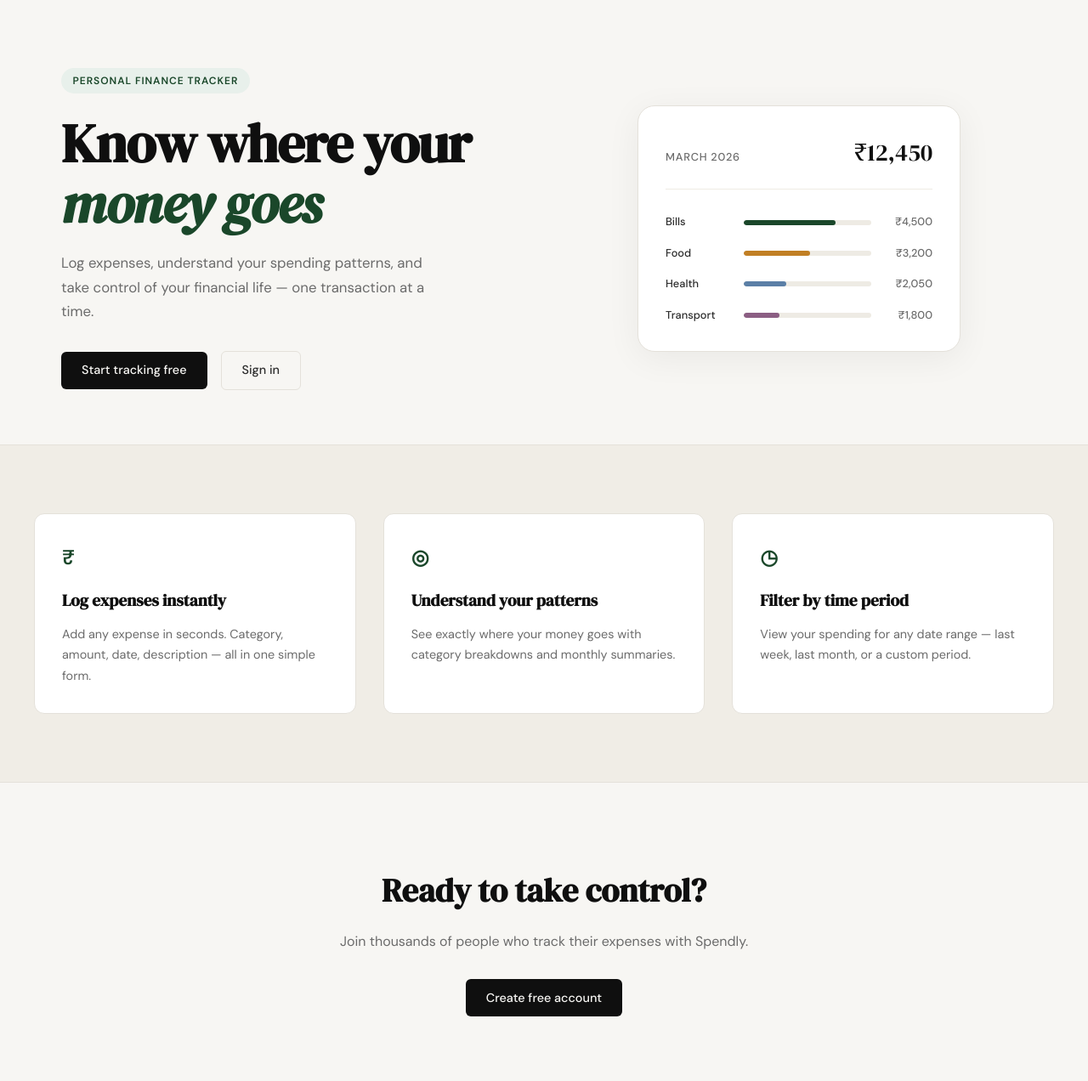
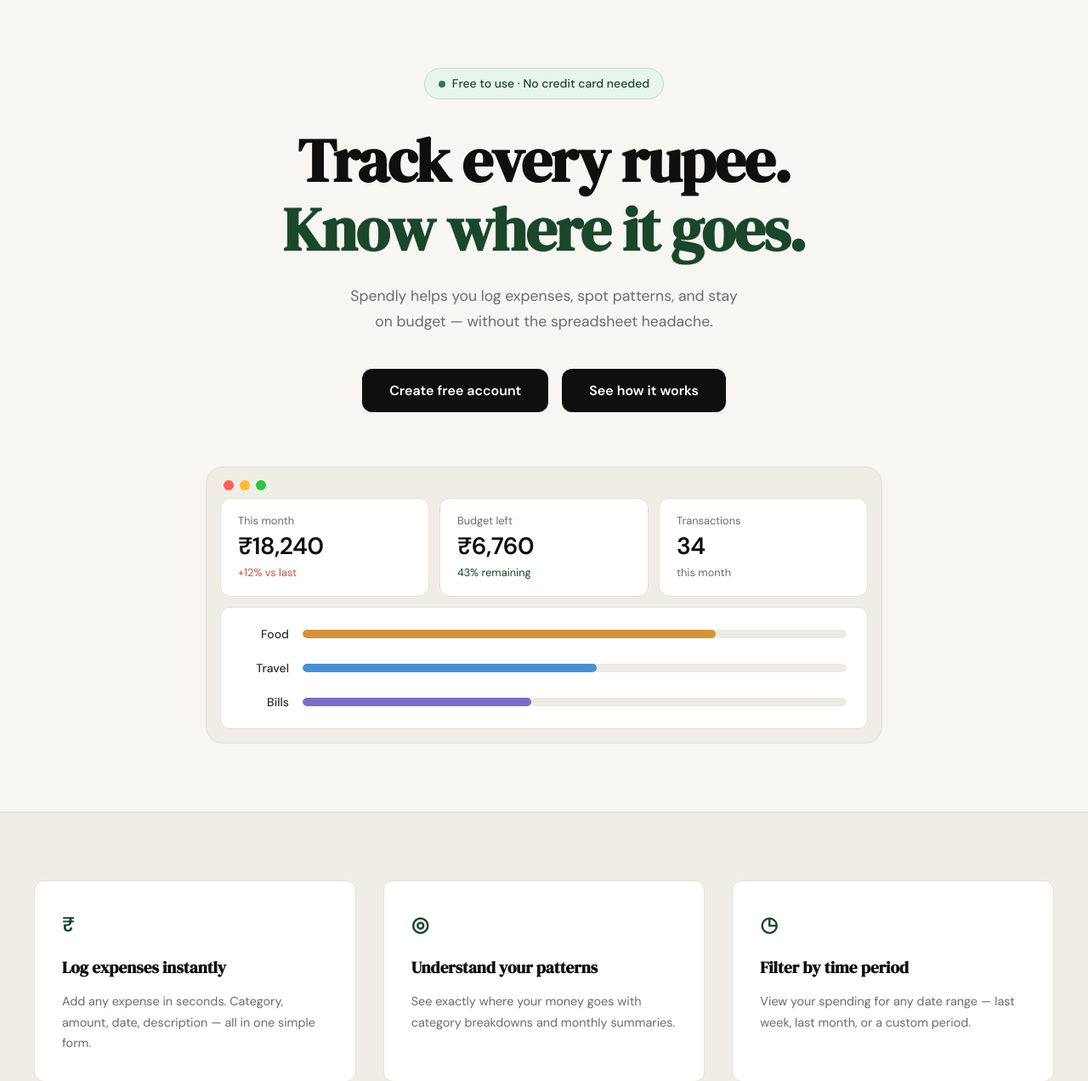
Before and after one commit to vagadro/spend_smart, a Flask app: page / in a window 1280 px wide. Shown: the part 61-1333 px from the top of the page at 85% size. Run offline with Flask 3, Linux system fonts and the light colour scheme.

Commit message:
make changes in Hero as per the design reference

```diff
--- /dev/null
+++ b/static/css/landing.css
@@ -0,0 +1,205 @@
+/* Hero section override */
+
+.hero {
+    display: block;
+    text-align: center;
+    padding: 5rem 2rem 5rem;
+    max-width: 860px;
+    margin: 0 auto;
+}
+
+/* Badge */
+
+.lp-badge {
+    display: inline-flex;
+    align-items: center;
+    gap: 0.5rem;
+    background: #e8f5ed;
+    color: #1a472a;
+    border: 1px solid #c0deca;
+    font-size: 0.875rem;
+    font-weight: 500;
+    padding: 0.4rem 1rem;
+    border-radius: 999px;
+    margin-bottom: 2rem;
+}
+
+.lp-badge-dot {
+    width: 8px;
+    height: 8px;
+    background: #2d7a4f;
+    border-radius: 50%;
+    flex-shrink: 0;
+}
+
+/* Title */
+
+.lp-title {
+    font-family: var(--font-display);
+    font-size: clamp(2.75rem, 6vw, 4.5rem);
+    line-height: 1.12;
+    letter-spacing: -0.02em;
+    color: var(--ink);
+    margin-bottom: 1.5rem;
+}
+
+.lp-title-accent {
+    display: block;
+    color: var(--accent);
+}
+
+/* Subtitle */
+
+.lp-subtitle {
+    font-size: 1.1rem;
+    color: var(--ink-muted);
+    line-height: 1.7;
+    margin-bottom: 2.5rem;
+}
+
+/* CTA buttons */
+
+.lp-actions {
+    display: flex;
+    gap: 1rem;
+    justify-content: center;
+    margin-bottom: 4rem;
+}
+
+.lp-btn {
+    display: inline-block;
+    background: var(--ink);
+    color: #fff;
+    padding: 0.8rem 2rem;
+    border-radius: var(--radius-md);
+    font-size: 1rem;
+    font-weight: 600;
+    text-decoration: none;
+    transition: background 0.2s;
+}
+
+.lp-btn:hover { background: var(--accent); }
+
+/* Mock browser card */
+
+.lp-browser {
+    background: var(--paper-warm);
+    border: 1px solid var(--border);
+    border-radius: var(--radius-lg);
+    overflow: hidden;
+    text-align: left;
+}
+
+.lp-browser-dots {
+    padding: 0.9rem 1.25rem 0.6rem;
+    display: flex;
+    gap: 0.45rem;
+    align-items: center;
+}
+
+.lp-dot {
+    width: 12px;
+    height: 12px;
+    border-radius: 50%;
+}
+
+.lp-dot-red    { background: #ff5f57; }
+.lp-dot-yellow { background: #febc2e; }
+.lp-dot-green  { background: #28c840; }
+
+.lp-browser-body {
+    padding: 0 1rem 1rem;
+    display: flex;
+    flex-direction: column;
+    gap: 0.75rem;
+}
+
+/* Stat cards */
+
+.lp-stats-row {
+    display: grid;
+    grid-template-columns: repeat(3, 1fr);
+    gap: 0.75rem;
+}
+
+.lp-stat-card {
+    background: var(--paper-card);
+    border: 1px solid var(--border);
+    border-radius: var(--radius-md);
+    padding: 1rem 1.25rem;
+    display: flex;
+    flex-direction: column;
+    gap: 0.25rem;
+}
+
+.lp-stat-label {
+    font-size: 0.8rem;
+    color: var(--ink-muted);
+}
+
+.lp-stat-value {
+    font-size: 1.75rem;
+    font-weight: 700;
+    color: var(--ink);
+    letter-spacing: -0.02em;
+    line-height: 1.1;
+}
+
+.lp-stat-sub {
+    font-size: 0.8rem;
+    color: var(--ink-muted);
+    margin-top: 0.1rem;
+}
+
+.lp-sub-red   { color: #d94f3d; }
+.lp-sub-green { color: var(--accent); }
+
+/* Chart */
+
+.lp-chart {
+    background: var(--paper-card);
+    border: 1px solid var(--border);
+    border-radius: var(--radius-md);
+    padding: 1.25rem 1.5rem;
+    display: flex;
+    flex-direction: column;
+    gap: 1.1rem;
+}
+
+.lp-chart-row {
+    display: grid;
+    grid-template-columns: 56px 1fr;
+    align-items: center;
+    gap: 1rem;
+}
+
+.lp-chart-label {
+    font-size: 0.875rem;
+    font-weight: 500;
+    color: var(--ink-soft);
+    text-align: right;
+}
+
+.lp-chart-track {
+    height: 10px;
+    background: var(--border-soft);
+    border-radius: 999px;
+    overflow: hidden;
+}
+
+.lp-chart-fill {
+    height: 100%;
+    border-radius: 999px;
+}
+
+.lp-fill-orange { background: #d4933b; }
+.lp-fill-blue   { background: #4a8fd4; }
+.lp-fill-purple { background: #7c6dc7; }
+
+/* Responsive */
+
+@media (max-width: 600px) {
+    .lp-actions { flex-direction: column; align-items: center; }
+    .lp-stats-row { grid-template-columns: 1fr; }
+    .lp-subtitle br { display: none; }
+}
--- a/templates/landing.html
+++ b/templates/landing.html
@@ -2,59 +2,74 @@
 
 {% block title %}Spendly — Track Every Rupee{% endblock %}
 
+{% block head %}
+<link rel="stylesheet" href="{{ url_for('static', filename='css/landing.css') }}">
+{% endblock %}
+
 {% block content %}
 
 <section class="hero">
-    <div class="hero-inner">
-        <div class="hero-badge">Personal Finance Tracker</div>
-        <h1 class="hero-title">
-            Know where your<br>
-            <em>money goes</em>
+    <div class="lp-hero-text">
+        <div class="lp-badge">
+            <span class="lp-badge-dot"></span>
+            Free to use · No credit card needed
+        </div>
+        <h1 class="lp-title">
+            Track every rupee.<br>
+            <span class="lp-title-accent">Know where it goes.</span>
         </h1>
-        <p class="hero-subtitle">
-            Log expenses, understand your spending patterns,
-            and take control of your financial life —
-            one transaction at a time.
+        <p class="lp-subtitle">
+            Spendly helps you log expenses, spot patterns, and stay<br>
+            on budget — without the spreadsheet headache.
         </p>
-        <div class="hero-actions">
-            <a href="{{ url_for('register') }}" class="btn-primary">Start tracking free</a>
-            <a href="{{ url_for('login') }}" class="btn-ghost">Sign in</a>
+        <div class="lp-actions">
+            <a href="{{ url_for('register') }}" class="lp-btn">Create free account</a>
+            <a href="{{ url_for('login') }}" class="lp-btn">See how it works</a>
         </div>
     </div>
-    <div class="hero-visual">
-        <div class="mock-card">
-            <div class="mock-card-header">
-                <span class="mock-label">March 2026</span>
-                <span class="mock-total">₹12,450</span>
+
+    <div class="lp-browser">
+        <div class="lp-browser-dots">
+            <span class="lp-dot lp-dot-red"></span>
+            <span class="lp-dot lp-dot-yellow"></span>
+            <span class="lp-dot lp-dot-green"></span>
+        </div>
+        <div class="lp-browser-body">
+            <div class="lp-stats-row">
+                <div class="lp-stat-card">
+                    <span class="lp-stat-label">This month</span>
+                    <span class="lp-stat-value">₹18,240</span>
+                    <span class="lp-stat-sub lp-sub-red">+12% vs last</span>
+                </div>
+                <div class="lp-stat-card">
+                    <span class="lp-stat-label">Budget left</span>
+                    <span class="lp-stat-value">₹6,760</span>
+                    <span class="lp-stat-sub lp-sub-green">43% remaining</span>
+                </div>
+                <div class="lp-stat-card">
+                    <span class="lp-stat-label">Transactions</span>
+                    <span class="lp-stat-value">34</span>
+                    <span class="lp-stat-sub">this month</span>
+                </div>
             </div>
-            <div class="mock-bars">
-                <div class="mock-bar-row">
-                    <span class="mock-cat">Bills</span>
-                    <div class="mock-bar-track">
-                        <div class="mock-bar" style="width: 72%"></div>
+            <div class="lp-chart">
+                <div class="lp-chart-row">
+                    <span class="lp-chart-label">Food</span>
+                    <div class="lp-chart-track">
+                        <div class="lp-chart-fill lp-fill-orange" style="width: 76%"></div>
                     </div>
-                    <span class="mock-amt">₹4,500</span>
                 </div>
-                <div class="mock-bar-row">
-                    <span class="mock-cat">Food</span>
-                    <div class="mock-bar-track">
-                        <div class="mock-bar mock-bar-2" style="width: 52%"></div>
+                <div class="lp-chart-row">
+                    <span class="lp-chart-label">Travel</span>
+                    <div class="lp-chart-track">
+                        <div class="lp-chart-fill lp-fill-blue" style="width: 54%"></div>
                     </div>
-                    <span class="mock-amt">₹3,200</span>
                 </div>
-                <div class="mock-bar-row">
-                    <span class="mock-cat">Health</span>
-                    <div class="mock-bar-track">
-                        <div class="mock-bar mock-bar-3" style="width: 33%"></div>
+                <div class="lp-chart-row">
+                    <span class="lp-chart-label">Bills</span>
+                    <div class="lp-chart-track">
+                        <div class="lp-chart-fill lp-fill-purple" style="width: 42%"></div>
                     </div>
-                    <span class="mock-amt">₹2,050</span>
-                </div>
-                <div class="mock-bar-row">
-                    <span class="mock-cat">Transport</span>
-                    <div class="mock-bar-track">
-                        <div class="mock-bar mock-bar-4" style="width: 28%"></div>
-                    </div>
-                    <span class="mock-amt">₹1,800</span>
                 </div>
             </div>
         </div>
```
